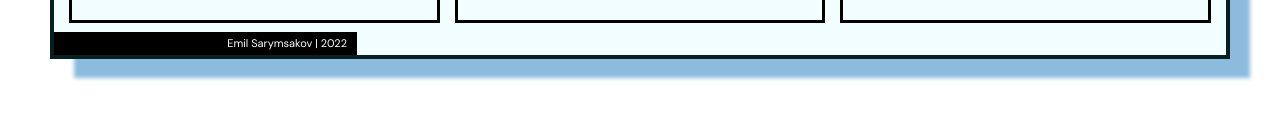
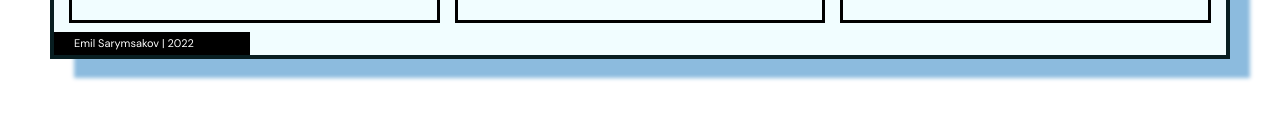
Before and after one commit to esarymsakov/folia, a plain HTML site: page index.html in a window 1280 px wide. Shown: the part 580-700 px from the top of the page. Drawn offline with Linux system fonts and the light colour scheme; a web font is replaced by a local one.

Commit message:
Add files via upload

```diff
--- a/styles.css
+++ b/styles.css
@@ -153,10 +153,10 @@ p {
 .author {
     display: flex;
     align-items: center;
-    justify-content: flex-end;
-    padding-right: 10px;
+    justify-content: flex-start;
+    padding-left: 20px;
     background-color: black;
-    width: 25%;
+    width: 15%;
 }
 
 .author p {
```
